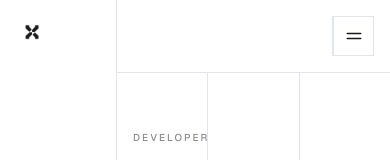
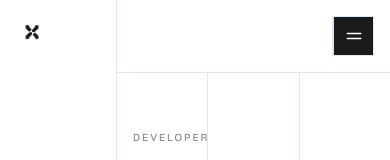
Before and after one commit to xircons/xircons.dev, a Next.js app: page / in a window 390 px wide. Shown: the top 160 px of the page. Built offline with nearby package versions, Linux system fonts and the light colour scheme.

Commit message:
feat: global responsive navbar & layout padding polish

```diff
--- a/src/app/page.tsx
+++ b/src/app/page.tsx
@@ -1,9 +1,11 @@
+import Navbar from "@/components/Navbar";
 import HeroSection from "@/components/hero/HeroSection";
 import ShrinkToReveal from "@/components/ShrinkToReveal";
 
 export default function Home() {
   return (
     <>
+      <Navbar />
       <HeroSection />
       <ShrinkToReveal
         imageSrc="/wuttikan/wuttikan_studio_1.png"
--- /dev/null
+++ b/src/components/Navbar.tsx
@@ -0,0 +1,101 @@
+"use client";
+
+import Image from "next/image";
+import Link from "next/link";
+import { useState, useEffect } from "react";
+
+function MenuIcon() {
+  return (
+    <svg
+      viewBox="0 0 24 24"
+      className="h-5 w-5"
+      fill="none"
+      stroke="currentColor"
+      strokeWidth={2}
+      aria-hidden="true"
+    >
+      <path d="M4 9h16M4 15h16" strokeLinecap="round" />
+    </svg>
+  );
+}
+
+export default function Navbar() {
+  const [isLight, setIsLight] = useState(false);
+  const [mounted, setMounted] = useState(false);
+
+  useEffect(() => {
+    const id = requestAnimationFrame(() => setMounted(true));
+    return () => cancelAnimationFrame(id);
+  }, []);
+
+  useEffect(() => {
+    const triggerY = 60;
+    let rafId = 0;
+
+    const checkTheme = () => {
+      const elements = document.querySelectorAll<HTMLElement>("section, [data-navbar-theme]");
+      let activeTheme: "light" | "dark" = "dark"; // Default to dark for Hero if no tag
+
+      for (const el of elements) {
+        const rect = el.getBoundingClientRect();
+        // If this element covers the trigger line (y=60), it is the active one
+        if (rect.top <= triggerY && rect.bottom > triggerY) {
+          activeTheme = el.dataset.navbarTheme === "light" ? "light" : "dark";
+        }
+      }
+
+      setIsLight(activeTheme === "light");
+      rafId = requestAnimationFrame(checkTheme);
+    };
+
+    rafId = requestAnimationFrame(checkTheme);
+
+    return () => {
+      cancelAnimationFrame(rafId);
+    };
+  }, []);
+
+  return (
+    <>
+      <Link
+        href="/"
+        className={`fixed left-4 top-4 z-50 block h-8 w-20 shrink-0 sm:left-6 sm:top-6 sm:h-10 sm:w-24 lg:left-10 lg:top-5 lg:h-12 lg:w-28 ${mounted ? "hero-enter" : "hero-enter-start"}`}
+        style={{ "--enter-y": "-16px" } as React.CSSProperties}
+      >
+        <Image
+          src="/logo/xircons-x-nobg.png"
+          alt="Xircons"
+          fill
+          priority
+          sizes="(min-width: 1024px) 7rem, (min-width: 640px) 6rem, 5rem"
+          className={`object-contain object-left transition-opacity duration-300 ${isLight ? "opacity-0" : "opacity-100"}`}
+        />
+        <Image
+          src="/logo/xircons-x-white-nobg.png"
+          alt="Xircons White"
+          fill
+          priority
+          sizes="(min-width: 1024px) 7rem, (min-width: 640px) 6rem, 5rem"
+          className={`object-contain object-left transition-opacity duration-300 ${isLight ? "opacity-100" : "opacity-0"}`}
+        />
+      </Link>
+
+      <button
+        type="button"
+        aria-label="Open menu"
+        style={{ "--enter-x": "24px" } as React.CSSProperties}
+        className={`fixed right-4 top-4 z-50 flex h-10 items-center border transition-colors sm:right-6 sm:top-5 sm:h-12 lg:right-10 lg:top-5 ${mounted ? "hero-enter" : "hero-enter-start"} ${isLight
+          ? "border-white/40 bg-bg text-fg hover:bg-bg/90"
+          : "border-border bg-fg text-bg hover:bg-fg/90"
+          }`}
+      >
+        <span className="hidden pl-4 pr-32 text-sm font-medium uppercase tracking-wide sm:inline">
+          Menu
+        </span>
+        <span className={`flex h-full w-10 items-center justify-center border-l transition-colors sm:w-12 ${isLight ? "border-white/40" : "border-border"}`}>
+          <MenuIcon />
+        </span>
+      </button>
+    </>
+  );
+}
--- a/src/components/ShrinkToReveal.tsx
+++ b/src/components/ShrinkToReveal.tsx
@@ -117,8 +117,8 @@ export default function ShrinkToReveal({
 
 
   return (
-    <section ref={containerRef} className={`relative w-full ${scrollHeight}`}>
-      <div className="sticky top-0 grid h-screen w-full grid-cols-1 grid-rows-[50vh_1fr] overflow-hidden bg-bg text-fg lg:grid-cols-2 lg:grid-rows-[1fr]">
+    <section ref={containerRef} className={`relative w-full ${scrollHeight}`} data-navbar-theme="dark">
+      <div className="sticky top-0 grid h-screen w-full grid-cols-1 grid-rows-[50vh_1fr] overflow-hidden bg-bg text-fg p-5 lg:grid-cols-2 lg:grid-rows-[1fr]">
         <div className="relative min-h-0 overflow-hidden">
           <motion.div
             style={{ clipPath, WebkitClipPath: clipPath }}
@@ -145,12 +145,6 @@ export default function ShrinkToReveal({
               />
             </motion.div>
           </motion.div>
-
-          <motion.span
-            aria-hidden="true"
-            style={{ scaleY: indicatorScaleY, opacity: indicatorOpacity }}
-            className="pointer-events-none absolute bottom-4 right-4 z-10 block h-12 w-px origin-top bg-fg/50 sm:bottom-6 sm:right-6 sm:h-16 lg:bottom-10 lg:right-10 lg:h-20"
-          />
         </div>
 
         <div
--- a/src/components/hero/HeroSection.tsx
+++ b/src/components/hero/HeroSection.tsx
@@ -1,27 +1,11 @@
 "use client";
 
 import Image from "next/image";
-import Link from "next/link";
 import { useRef, useCallback, useState, useEffect } from "react";
 
 interface HeroSectionProps {
   headlineLines?: string[];
   subheadText?: string;
-}
-
-function MenuIcon() {
-  return (
-    <svg
-      viewBox="0 0 24 24"
-      className="h-5 w-5"
-      fill="none"
-      stroke="currentColor"
-      strokeWidth={2}
-      aria-hidden="true"
-    >
-      <path d="M4 9h16M4 15h16" strokeLinecap="round" />
-    </svg>
-  );
 }
 
 function AsciiCursor({ ref: cursorRef }: { ref: React.RefObject<HTMLDivElement | null> }) {
@@ -54,30 +38,11 @@ export default function HeroSection({
   subheadText = "Building products from concept to deployment.",
 }: HeroSectionProps) {
   const cursorRef = useRef<HTMLDivElement>(null);
-  const [isScrolled, setIsScrolled] = useState(false);
   const [mounted, setMounted] = useState(false);
 
   useEffect(() => {
     const id = requestAnimationFrame(() => setMounted(true));
     return () => cancelAnimationFrame(id);
-  }, []);
-
-  useEffect(() => {
-    const handleScroll = () => {
-      // Hero section is 70vh tall. We subtract a small offset (~24px) so the logo
-      // changes color exactly when it visually touches the video background.
-      if (window.scrollY > window.innerHeight * 0.7 - 24) {
-        setIsScrolled(true);
-      } else {
-        setIsScrolled(false);
-      }
-    };
-
-    window.addEventListener("scroll", handleScroll);
-    // Trigger once on mount to set initial state
-    handleScroll();
-
-    return () => window.removeEventListener("scroll", handleScroll);
   }, []);
 
   const handleMouseMove = useCallback((e: React.MouseEvent<HTMLDivElement>) => {
@@ -100,28 +65,6 @@ export default function HeroSection({
       <div className="grid h-[70vh] max-h-[70vh] w-full grid-cols-[30vw_1fr] overflow-hidden bg-bg text-fg">
 
         <div className="flex h-full min-h-0 min-w-0 flex-col justify-between gap-4 overflow-hidden border-r border-border px-4 py-4 sm:px-6 sm:py-6 lg:px-10 lg:py-5">
-          <Link
-            href="/"
-            className={`fixed left-4 top-4 z-50 block h-8 w-20 shrink-0 sm:left-6 sm:top-6 sm:h-10 sm:w-24 lg:left-10 lg:top-5 lg:h-12 lg:w-28 ${mounted ? "hero-enter" : "hero-enter-start"}`}
-            style={{ "--enter-y": "-16px" } as React.CSSProperties}
-          >
-            <Image
-              src="/logo/xircons-x-nobg.png"
-              alt="Xircons"
-              fill
-              priority
-              sizes="(min-width: 1024px) 7rem, (min-width: 640px) 6rem, 5rem"
-              className={`object-contain object-left transition-opacity duration-300 ${isScrolled ? "opacity-0" : "opacity-100"}`}
-            />
-            <Image
-              src="/logo/xircons-x-white-nobg.png"
-              alt="Xircons White"
-              fill
-              priority
-              sizes="(min-width: 1024px) 7rem, (min-width: 640px) 6rem, 5rem"
-              className={`object-contain object-left transition-opacity duration-300 ${isScrolled ? "opacity-100" : "opacity-0"}`}
-            />
-          </Link>
           <div className="h-8 w-20 shrink-0 sm:h-10 sm:w-24 lg:h-12 lg:w-28" />
           <h1
             className={`min-w-0 break-words text-[clamp(1.5rem,4vw,6rem)] font-bold leading-[0.9] tracking-tight ${mounted ? "hero-enter" : "hero-enter-start"}`}
@@ -144,22 +87,6 @@ export default function HeroSection({
         <div className="grid h-full min-h-0 min-w-0 grid-rows-[auto_1fr] overflow-hidden">
 
           <div className="flex items-center justify-end gap-3 border-b border-border px-4 py-4 sm:px-6 sm:py-5 lg:px-10 lg:py-5">
-            <button
-              type="button"
-              aria-label="Open menu"
-              style={{ "--enter-x": "24px" } as React.CSSProperties}
-              className={`fixed right-4 top-4 z-50 flex h-10 items-center border transition-colors sm:right-6 sm:top-5 sm:h-12 lg:right-10 lg:top-5 ${mounted ? "hero-enter" : "hero-enter-start"} ${isScrolled
-                ? "border-white/40 bg-transparent text-white hover:bg-white/10"
-                : "border-border bg-bg text-fg hover:bg-accent/5 hover:text-accent"
-                }`}
-            >
-              <span className="hidden pl-4 pr-32 text-sm font-medium uppercase tracking-wide sm:inline">
-                Menu
-              </span>
-              <span className={`flex h-full w-10 items-center justify-center border-l transition-colors sm:w-12 ${isScrolled ? "border-white/40" : "border-border"}`}>
-                <MenuIcon />
-              </span>
-            </button>
             <div className="h-10 sm:h-12" />
           </div>
 
@@ -212,7 +139,7 @@ export default function HeroSection({
         </div>
       </div>
 
-      <div className="relative w-full overflow-hidden bg-bg">
+      <div className="relative w-full overflow-hidden bg-bg" data-navbar-theme="light">
         <video
           className="block h-auto w-full"
           src="/video/hero-background-optimized.mp4"
```
Also changed, not shown: 1 other file (tests, documents, lock files or other folders).
